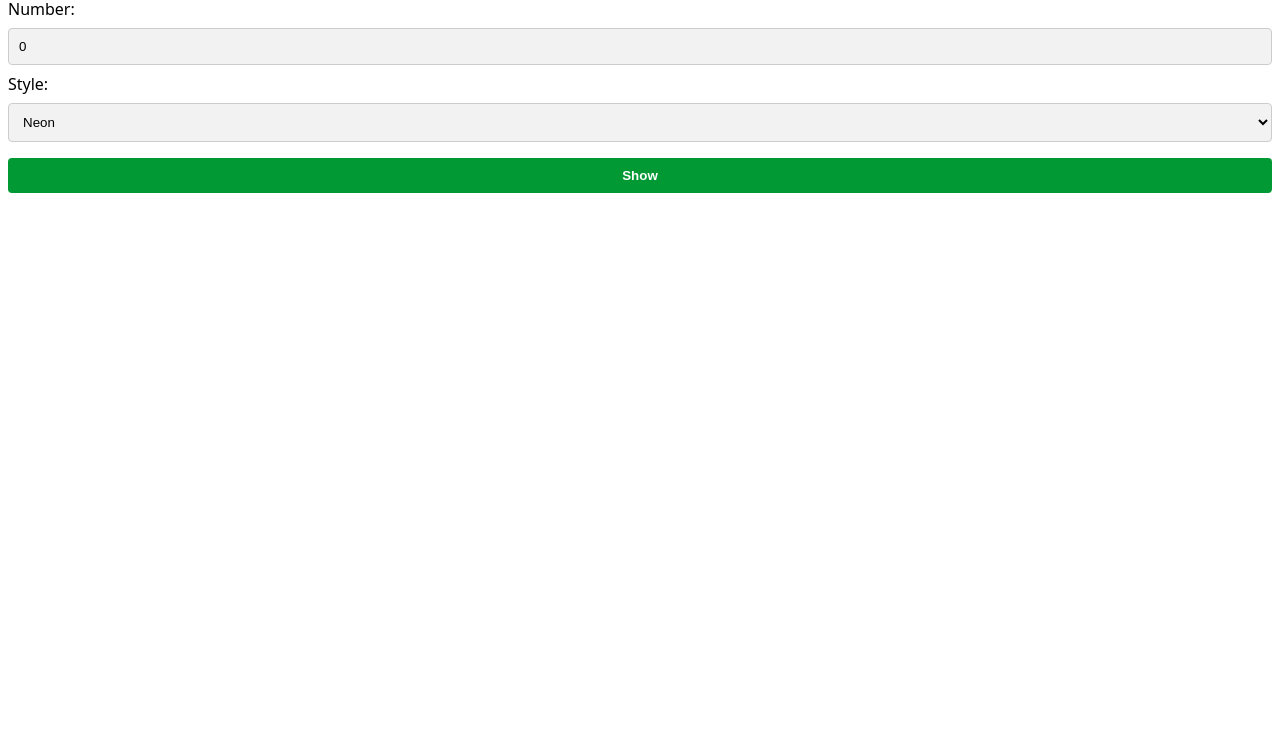
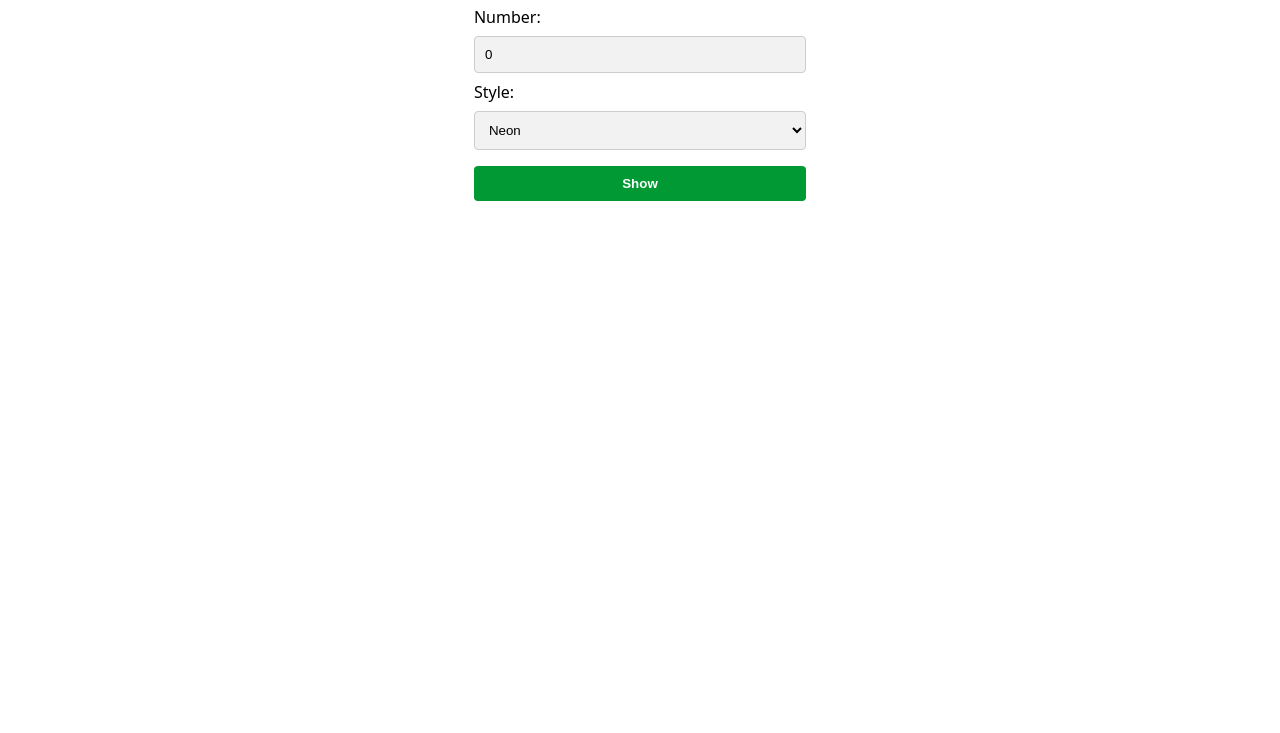
Before and after one commit to Unrud/number-sign, a plain HTML site: page index.html in a window 1280 px wide. Shown: the part 88-821 px from the top of the page. After the commit the page ends 800 px from the top, so only its background shows below. Drawn offline with Linux system fonts and the light colour scheme.

Commit message:
Center formular and restrict width

```diff
--- a/main.css
+++ b/main.css
@@ -16,7 +16,14 @@ html, body {
     font-family: sans;
 }
 
+body {
+    display: flex;
+    flex-direction: column;
+    align-items: center;
+}
+
 form {
+    max-width: 40rem;
     margin: 8px;
 }
 
```
